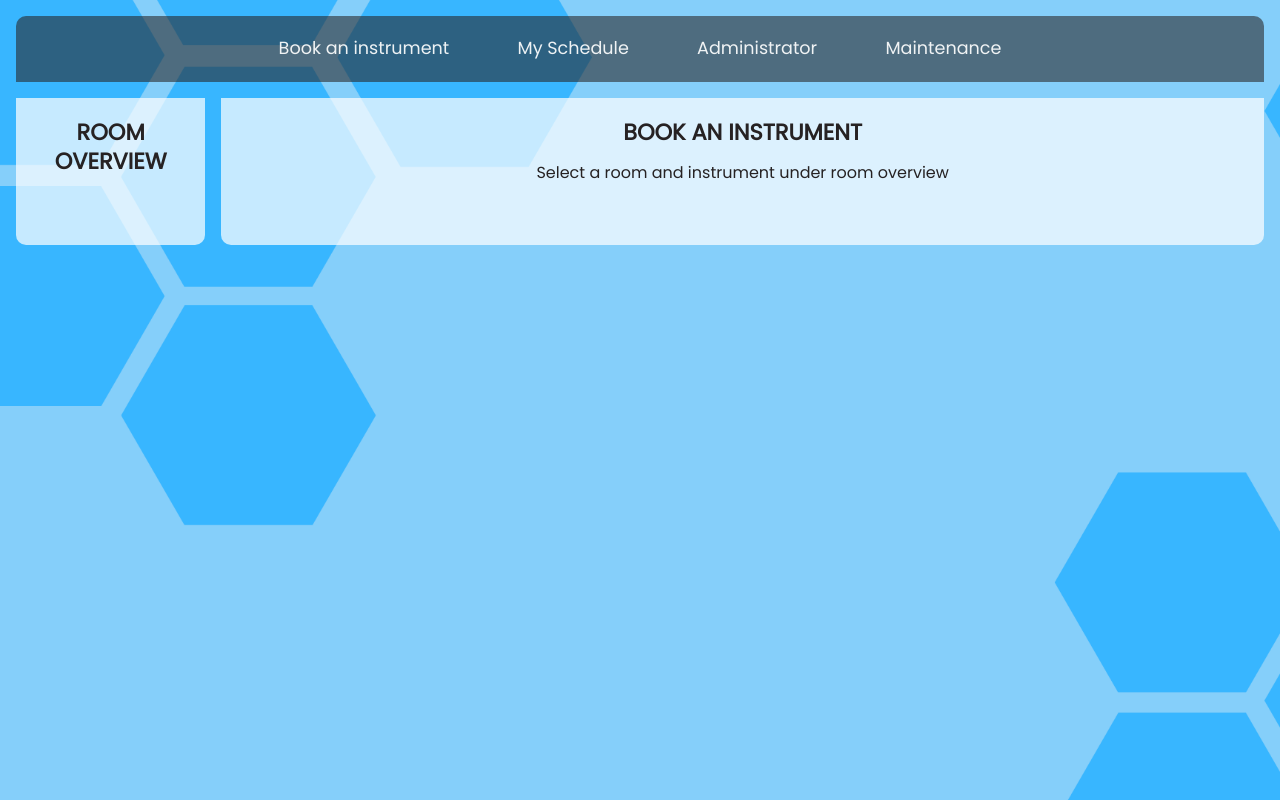
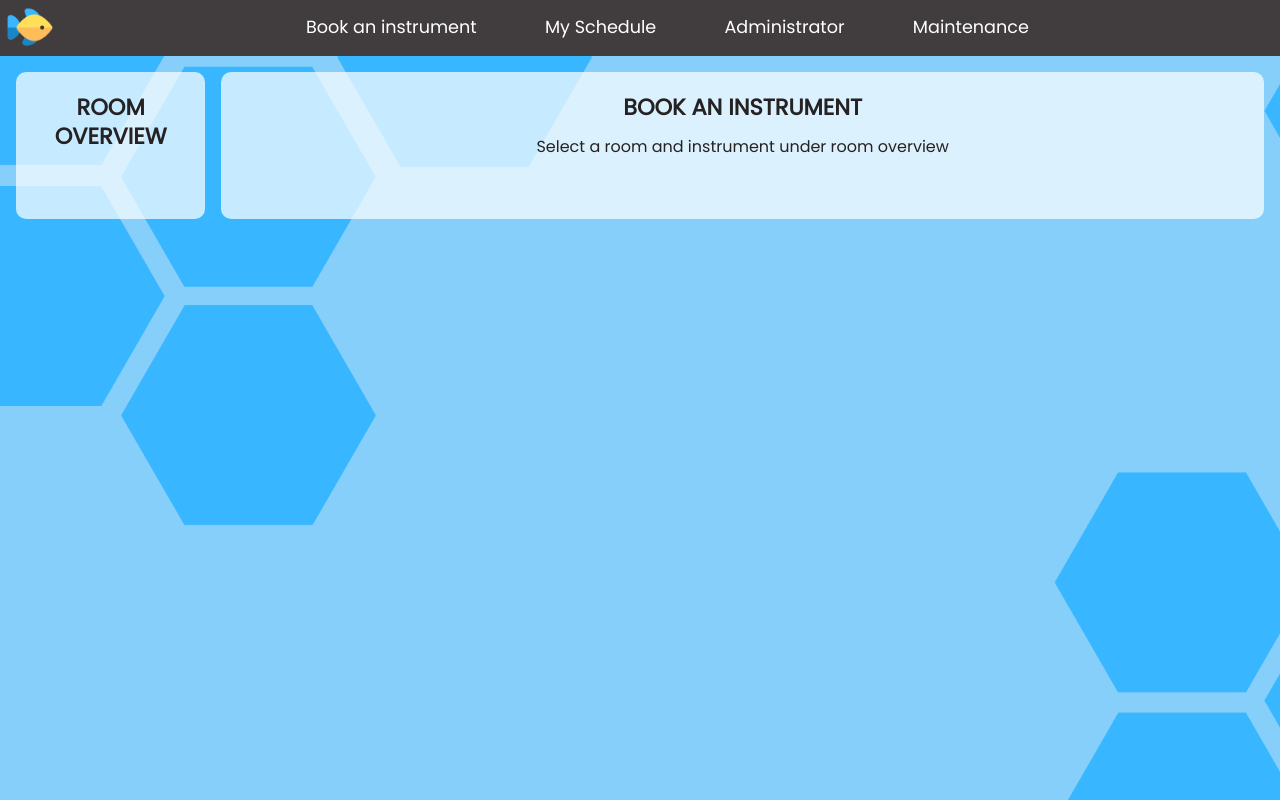
Before and after one commit to slaide/ims_flounder, a plain HTML site: page html/overview.html in a window 1280 px wide. Drawn offline with nearby package versions, Linux system fonts and the light colour scheme.

Commit message:
added flounder icon in navigation bar

```diff
--- a/html/flounder.css
+++ b/html/flounder.css
@@ -62,22 +62,29 @@ input {
 /*Navigation menu style*/
 /*Can be improved..!!*/
 .menu {
-   margin: 1rem 1rem 0 1rem;
-   background-color: #26222391;
-   border-top-left-radius: 10px;
-   border-top-right-radius: 10px;
+   background-color: #413d3e;
+   position: sticky;
+   top: 0;
 }
 
 .menu li{
    display: inline-block;
-   padding: 1.5rem 2rem;
+   padding: 1.2rem 2rem;
 }
 
-.menu li a{
+.menu a{
    text-decoration: none;
-   color: #ffffffea;
+   color: #ffffff;
    font-family: 'Poppins','Helvetica',sans-serif;
    font-size: 1.1rem;
+}
+
+.menu img {
+   width: 50px;
+   height: 50px;
+   float: left;
+   margin-left: 0.3rem;
+   margin-top: 0.2rem;
 }
 
 /*Grid display for the overview page*/
@@ -94,8 +101,7 @@ input {
 .grid {
    background-color: #ffffffb6;
    padding: 0.8rem;
-   border-bottom-left-radius: 10px;
-   border-bottom-right-radius: 10px;
+   border-radius: 10px;
 }
 
 .grid_room {
@@ -166,7 +172,7 @@ input {
 .change_week {
    width: 75px;
    border: none;
-   background-color: #262223e3;
+   background-color:#413d3e;
    color: #ffffff;
    padding: 0.3rem;
    margin: 0.2rem;
@@ -179,7 +185,7 @@ input {
 }
 
 #date {
-   background-color: #262223e3;
+   background-color:#413d3e;
    color: #ffffff;
 }
 
@@ -202,7 +208,7 @@ input {
    box-shadow: 0 12px 16px 0 rgba(0,0,0,0.24), 0 17px 50px 0 rgba(0,0,0,0.19);
 }
 
-.today {
+.today, .menu li:hover {
    background-color: #F2AC57;
 }
 
--- a/html/overview.html
+++ b/html/overview.html
@@ -13,11 +13,12 @@
    <body>
       <!--Navigation menu for users-->
       <nav class="menu">
+         <img src="./favicon.ico" width="256" height="256">
          <ul>
-            <li><a href="#">Book an instrument</a></li>
-            <li><a href="./my_schedule.html">My Schedule</a></li>
-            <li><a href="./ADMIN_DEMO_2.html">Administrator</a></li>
-            <li><a href="./maintenance.html">Maintenance</a></li>
+            <a href="#"><li>Book an instrument</li></a>
+            <a href="./my_schedule.html"><li>My Schedule</li></a>
+            <a href="#"><li>Administrator</li></a>
+            <a href="./maintenance.html"><li>Maintenance</li></a>
          </ul>
       </nav>
 
```
Also changed, not shown: html/maintenance.html (+7 -6 lines), html/my_schedule.html (+8 -7 lines).
